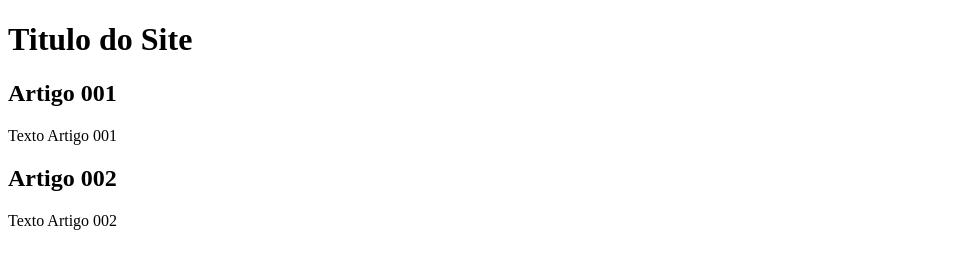
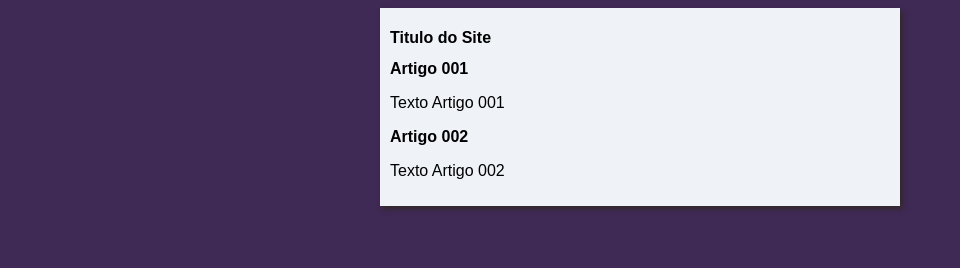
Before and after one commit to Felipe-Araujo-duck/projeto-site, a plain HTML site: page index.html in a window 1280 px wide. Shown: the whole page, without its empty margins (0-960 px from the left). Drawn offline with Linux system fonts and the light colour scheme.

Commit message:
Commitdesing

```diff
--- /dev/null
+++ b/estilos/style.css
@@ -0,0 +1,17 @@
+* {
+    font-family: Arial, Helvetica, sans-serif;
+    font-size: 16px;
+}
+
+body {
+    background-color: rgb(63, 41, 85);
+
+}
+
+main {
+    background-color: rgb(239, 243, 247);
+    width: 500px;
+    margin: auto;
+    padding: 10px;
+    box-shadow: 3px 3px 5px rgb(51, 41, 41);
+}
--- a/index.html
+++ b/index.html
@@ -4,7 +4,8 @@
     <meta charset="UTF-8">
     <meta http-equiv="X-UA-Compatible" content="IE=edge">
     <meta name="viewport" content="width=device-width, initial-scale=1.0">
-    <title>titulo do Site</title>
+    <title>Site Cursoevideo</title>
+    <link rel="stylesheet" href="estilos/style.css">
 </head>
 <body>
     <main>
```
